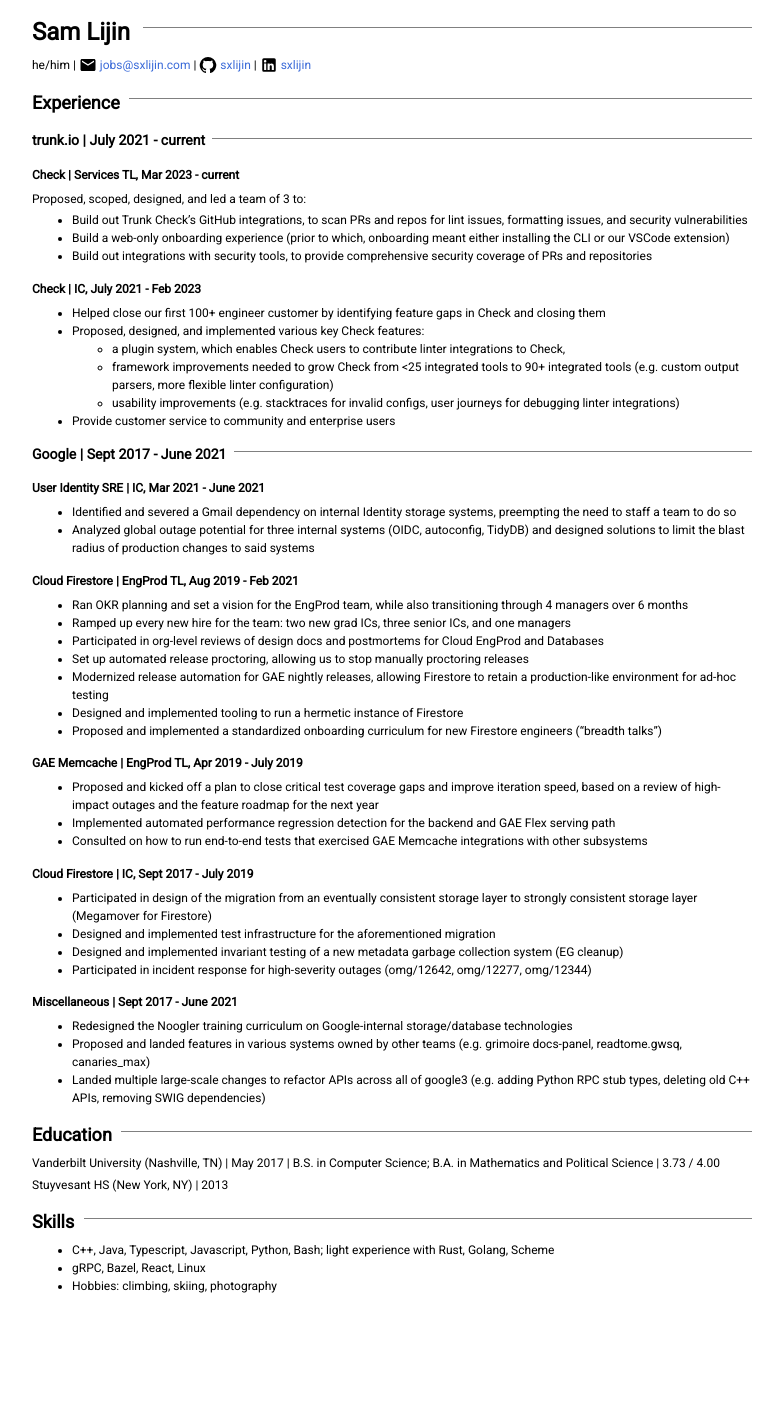
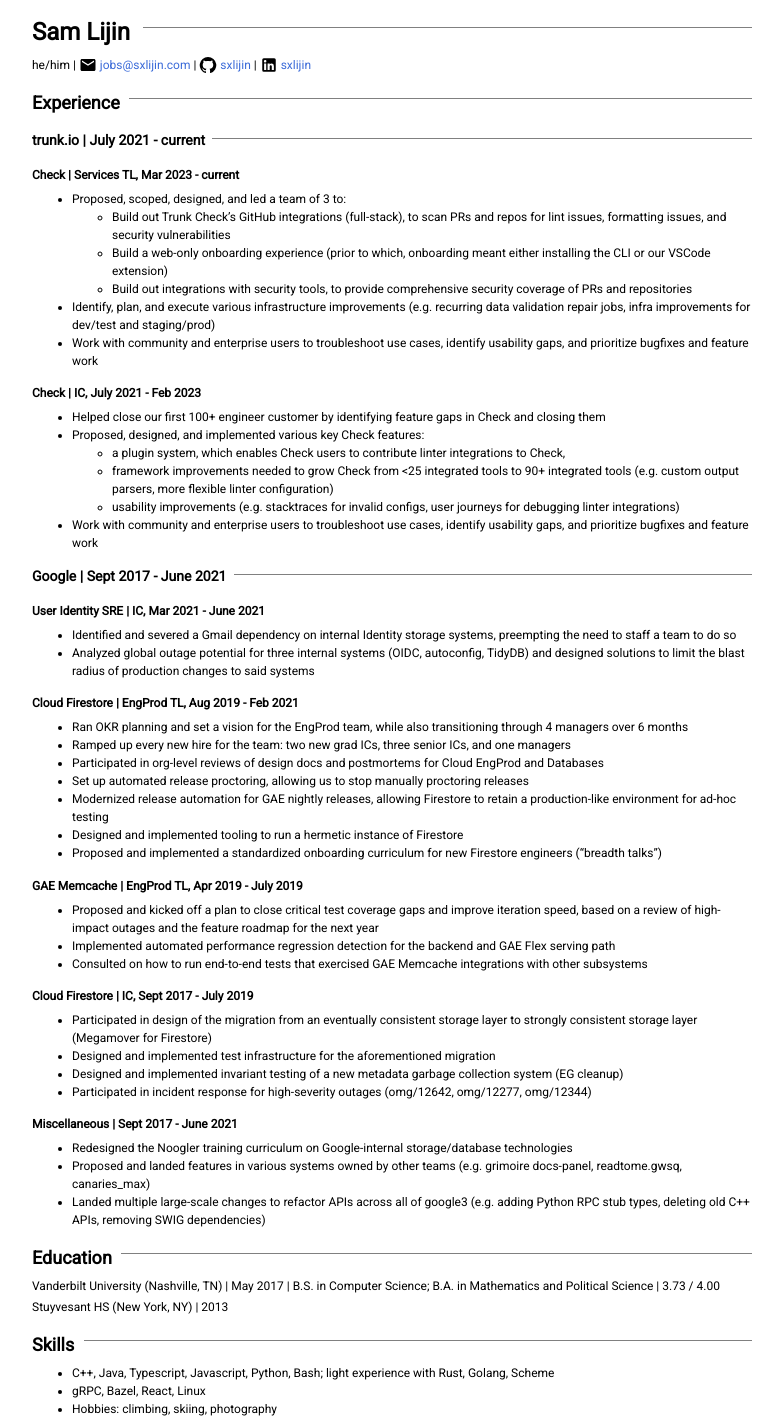
Before and after one commit to sxlijin/sxlijin.github.io, a Jekyll site: the page built from resume.md, in a window 1280 px wide. Shown: the whole page, without its empty margins (248-1031 px from the left). Built offline with Jekyll 4.4.1, drawn with Linux system fonts in a browser that asks for light colours; before the commit the page ends 1299 px from its top, so only the background shows below that.

Commit message:
resume: add content around current responsibilities

```diff
--- a/resume.md
+++ b/resume.md
@@ -24,11 +24,12 @@
 
 #### Check \| Services TL, Mar 2023 - current
 
-Proposed, scoped, designed, and led a team of 3 to:
-
-* Build out Trunk Check's GitHub integrations, to scan PRs and repos for lint issues, formatting issues, and security vulnerabilities
-* Build a web-only onboarding experience (prior to which, onboarding meant either installing the CLI or our VSCode extension)
-* Build out integrations with security tools, to provide comprehensive security coverage of PRs and repositories
+* Proposed, scoped, designed, and led a team of 3 to:
+  * Build out Trunk Check's GitHub integrations (full-stack), to scan PRs and repos for lint issues, formatting issues, and security vulnerabilities
+  * Build a web-only onboarding experience (prior to which, onboarding meant either installing the CLI or our VSCode extension)
+  * Build out integrations with security tools, to provide comprehensive security coverage of PRs and repositories
+* Identify, plan, and execute various infrastructure improvements (e.g. recurring data validation repair jobs, infra improvements for dev/test and staging/prod)
+* Work with community and enterprise users to troubleshoot use cases, identify usability gaps, and prioritize bugfixes and feature work
 
 #### Check \| IC, July 2021 - Feb 2023
 
@@ -37,7 +38,7 @@
   * a plugin system, which enables Check users to contribute linter integrations to Check,
   * framework improvements needed to grow Check from <25 integrated tools to 90+ integrated tools (e.g. custom output parsers, more flexible linter configuration)
   * usability improvements (e.g. stacktraces for invalid configs, user journeys for debugging linter integrations)
-* Provide customer service to community and enterprise users
+* Work with community and enterprise users to troubleshoot use cases, identify usability gaps, and prioritize bugfixes and feature work
 
 ### Google \| Sept 2017 - June 2021
 
```
